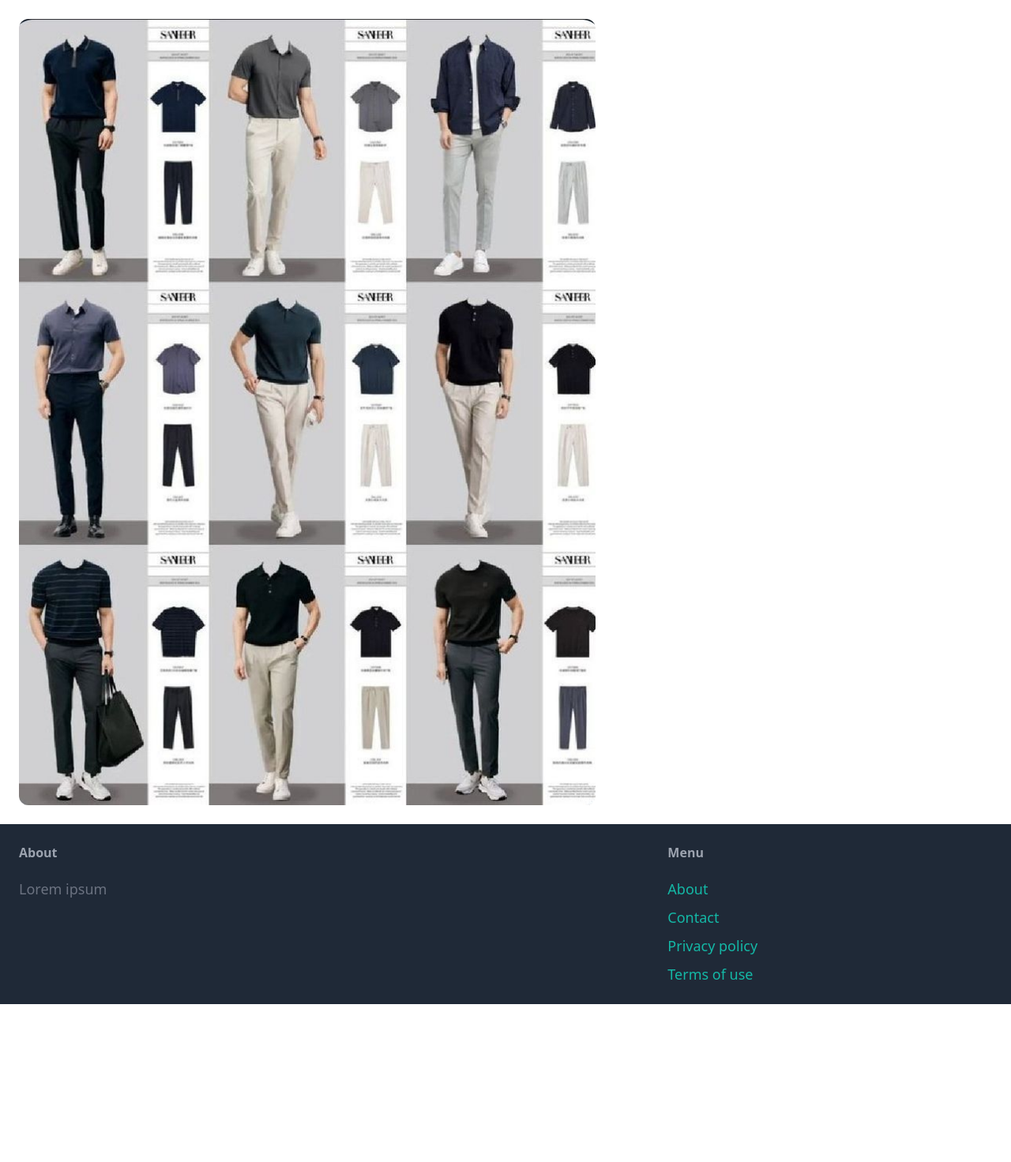
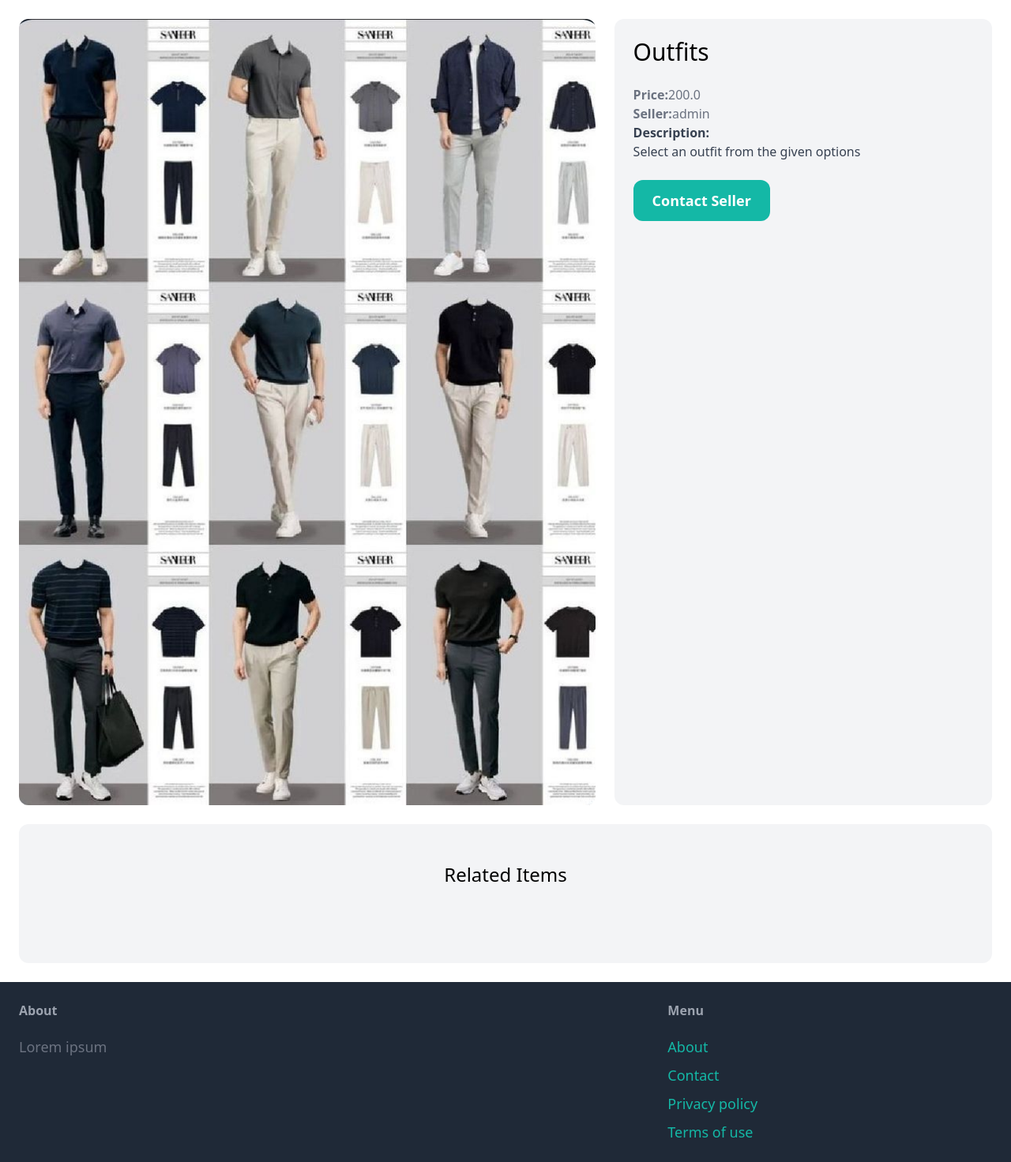
Before and after one commit to Uel-s/Django, a Django app: page /items/1/ in a window 1280 px wide. Shown: the part 77-1549 px from the top of the page at 79% size. Before the commit the page ends 1349 px from the top, so only its background shows below. Run offline with Django 3.2, Linux system fonts and the light colour scheme; data comes from the database, SQL or seed files in the repository; both versions use the stored data as it was after the commit; some libraries are stand-ins or nearby versions.

Commit message:
related items

```diff
--- a/puddle/item/templates/item/detail.html
+++ b/puddle/item/templates/item/detail.html
@@ -1,13 +1,42 @@
-{% extends "core/base.html"%}
-
-{% block title %}
-{{item.name}}
-{%endblock%}
-
+{% extends "core/base.html" %} {% block title %} {{ item.name }} {% endblock %}
 {% block content %}
 <div class="grid grid-cols-5 gap-6">
   <div class="col-span-3">
-    <img src="{{item.image.url}}" alt="image" class="rounded-xl" />
+    <img src="{{ item.image.url }}" alt="image" class="rounded-xl" />
+  </div>
+  <div class="col-span-2 p-6 bg-gray-100 rounded-xl">
+    <h1 class="mb-6 text-3xl">{{ item.name }}</h1>
+    <p class="text-gray-500"><strong>Price:</strong>{{ item.price }}</p>
+    <p class="text-gray-500">
+      <strong>Seller:</strong>{{ item.created_by.username }}
+    </p>
+    {% if item.description %}
+    <p class="text-gray-700">
+      <strong>Description:</strong><br />{{item.description}}
+    </p>
+    {%endif%}
+    <a href="#" class="inline-block mt-6 px-6 py-3 text-lg font-semibold bg-teal-500 text-white rounded-xl hover:bg-teal-700" >Contact Seller</a>
   </div>
 </div>
-{%endblock%}
+<div class="mt-6 px-6 py-12 bg-gray-100 rounded-xl">
+  <h2 class="mb-12 text-2xl text-center">Related Items</h2>
+  <div class="grid grid-cols-3 gap-3">
+    {% for item in related_items %}
+    <div>
+      <a href="{%url "item:detail" item.id%}">
+
+          <div>
+            <img src="{{ item.image.url }}" class="w-64 h-64 object-cover rounded-t-xl" alt="image" />
+          </div>
+
+
+        <div class="p-6 bg-white rounded-b-xl">
+          <h2 class="text-2xl">{{ item.name }}</h2>
+          <p class="text-gray-500">Price: {{ item.price }}</p>
+        </div>
+      </a>
+    </div>
+    {% endfor %}
+  </div>
+</div>
+{% endblock %}
--- a/puddle/item/views.py
+++ b/puddle/item/views.py
@@ -4,7 +4,9 @@ from .models import Item
 # return 404 if item's details  isn't available.
 def detail(request,pk): #pk==primary-key
     item = get_object_or_404(Item, pk=pk)
+    related_items = Item.objects.filter(category=item.category,is_sold=False).exclude(pk=pk)[0:3]
 
     return render (request, "item/detail.html",{
-        "item": item
+        "item": item,
+        "related_items":related_items
     })
```
Also changed, not shown: puddle/db.sqlite3, puddle/media/item_image/Gun.jpg (added).
